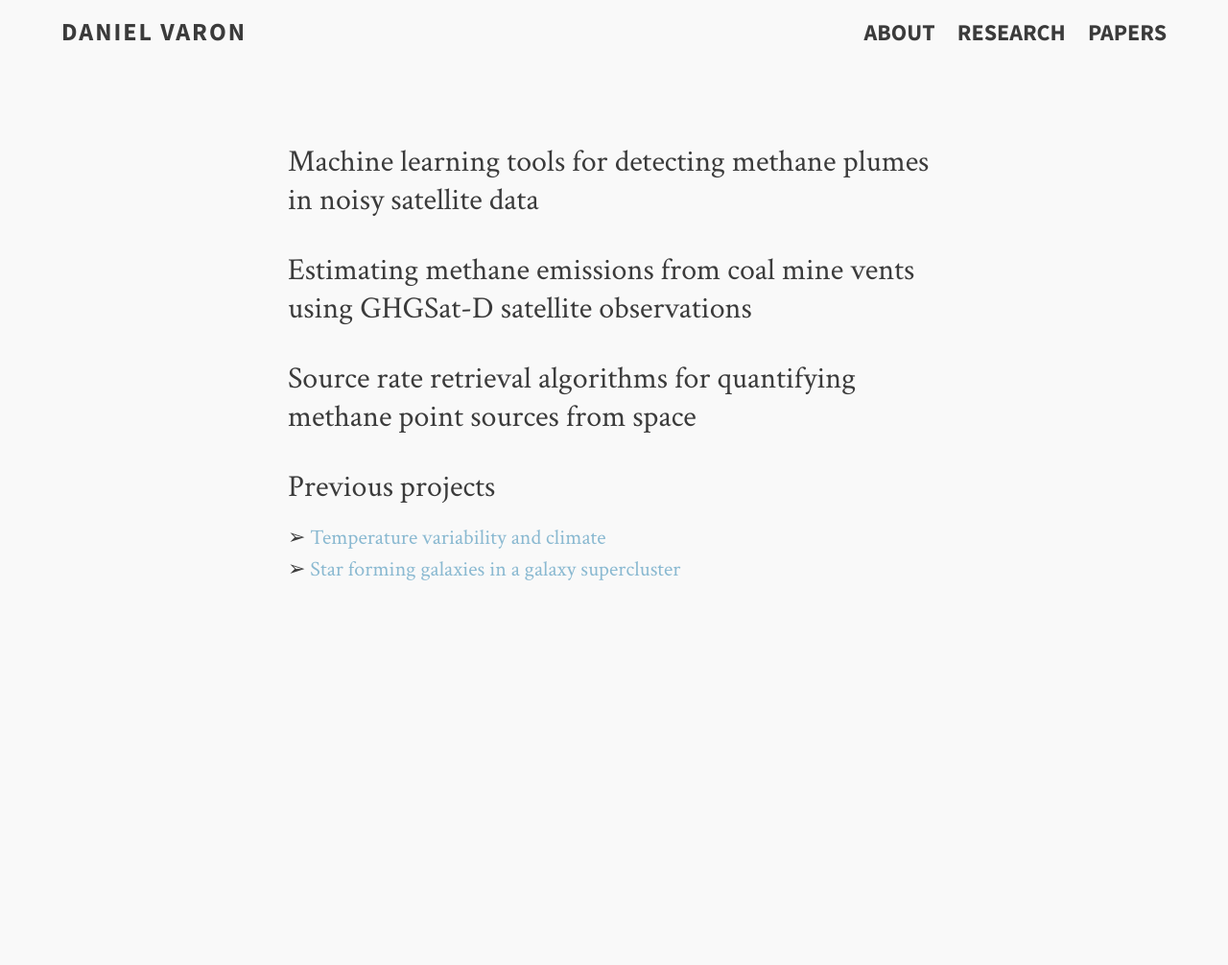
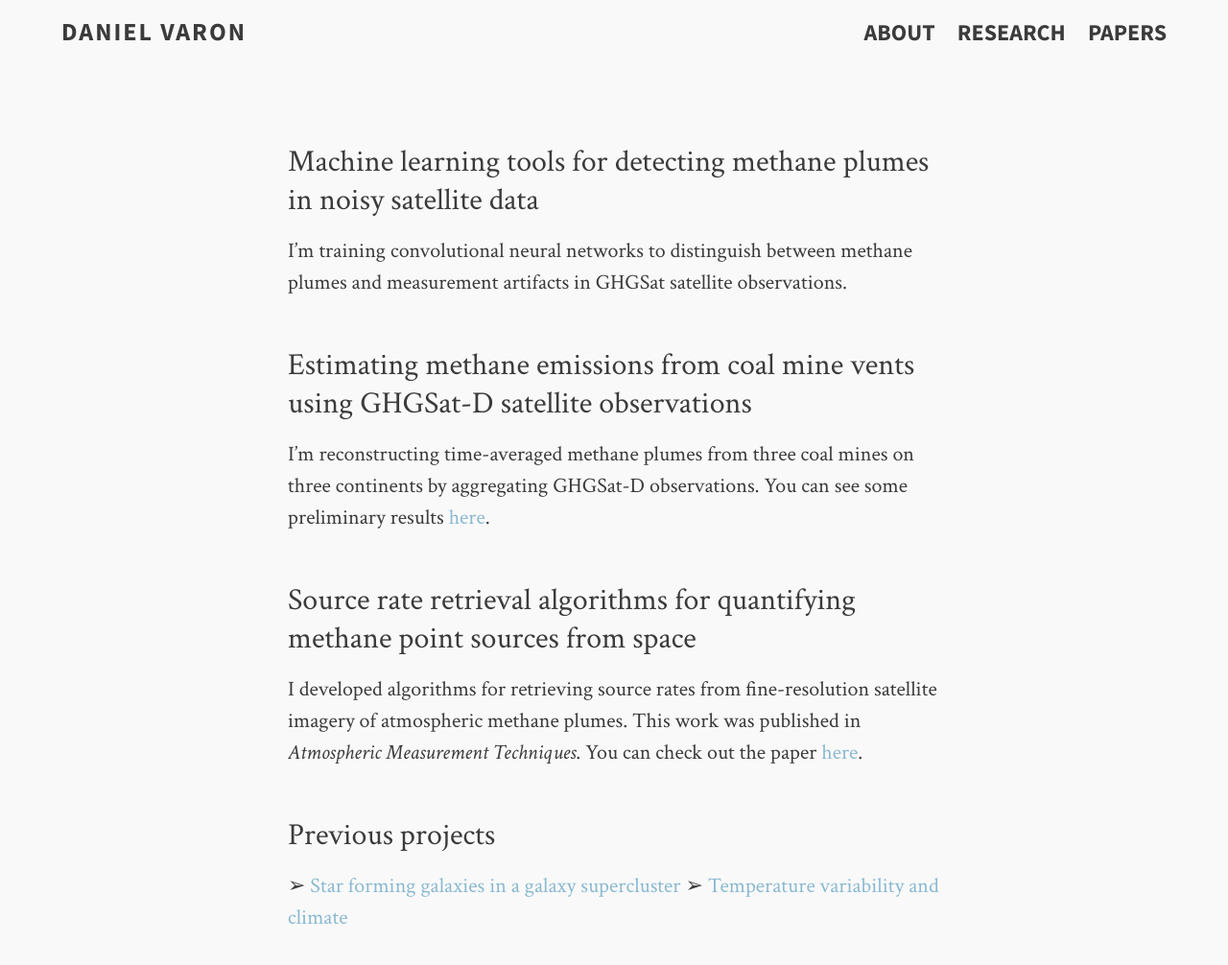
Before and after one commit to djvaron/djvaron.github.io, a Jekyll site: the page built from research.md, in a window 1280 px wide. Shown: the whole page at 96% size. Built offline with Jekyll 4.4.1, drawn with Linux system fonts in a browser that asks for light colours; before the commit the page ends 900 px from its top, so only the background shows below that.

Commit message:
edit research page

```diff
--- a/research.md
+++ b/research.md
@@ -7,14 +7,20 @@ tags: [research]
 
 ### Machine learning tools for detecting methane plumes in noisy satellite data
 
+I'm training convolutional neural networks to distinguish between methane plumes and measurement artifacts in GHGSat satellite observations.
+
 ### Estimating methane emissions from coal mine vents using GHGSat-D satellite observations
+
+I'm reconstructing time-averaged methane plumes from three coal mines on three continents by aggregating GHGSat-D observations. You can see some preliminary results [here](https://www.ghgsat.com/data-products-analytics/analytics/).
 
 ### Source rate retrieval algorithms for quantifying methane point sources from space
 
+I developed algorithms for retrieving source rates from fine-resolution satellite imagery of atmospheric methane plumes. This work was published in <em>Atmospheric Measurement Techniques</em>. You can check out the paper [here](https://doi.org/10.5194/amt-11-5673-2018).
+
 ### Previous projects
 
+&#10146; [Star forming galaxies in a galaxy supercluster](http://www.varon.org/research/astro/)
 &#10146; [Temperature variability and climate](http://www.varon.org/research/climate/) <br>
-&#10146; [Star forming galaxies in a galaxy supercluster](http://www.varon.org/research/astro/)
 
 <!--
 I'm interested in what satellite remote sensing can teach us about planetary atmospheres.
```
